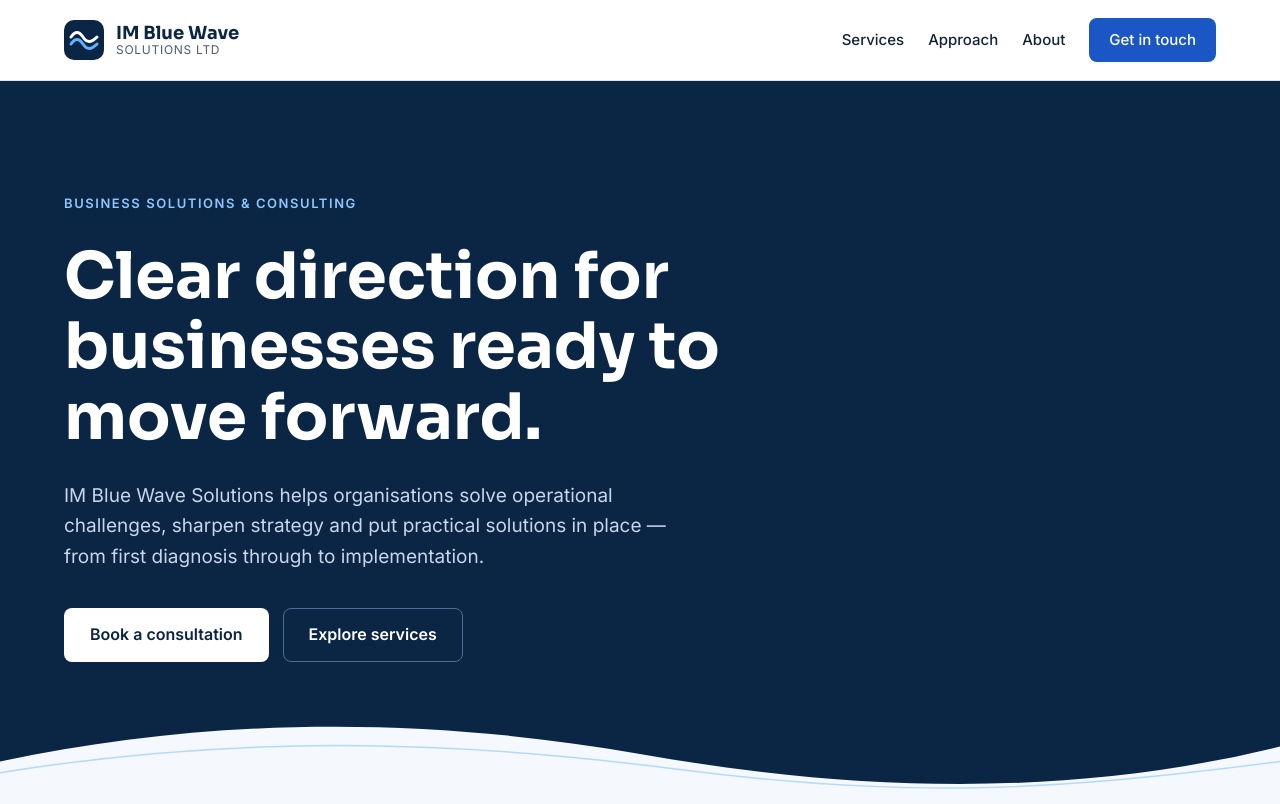
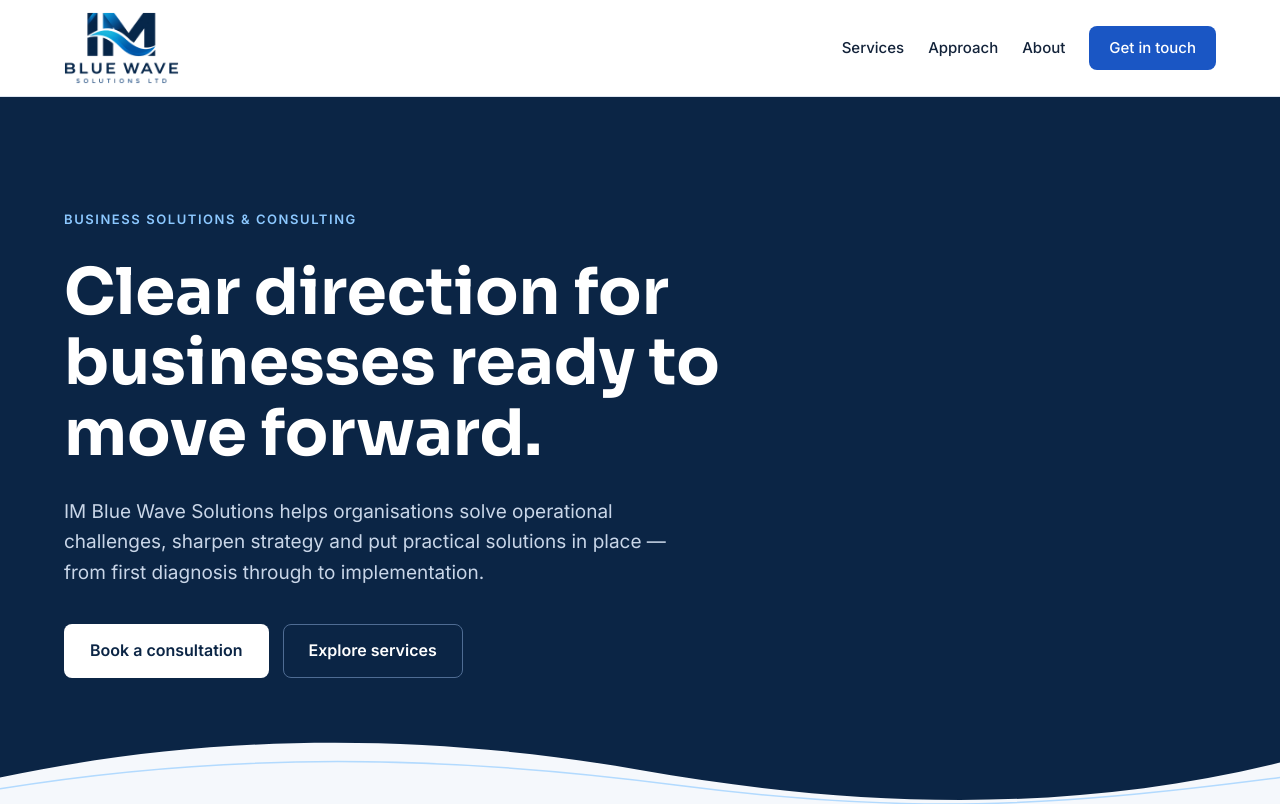
Before and after one commit to imbluewavesolutions-glitch/IM-Blue-Wave-Solutions-Ltd---Website, a plain HTML site: page index.html in a window 1280 px wide. Shown: the top 804 px of the page. Drawn offline with Linux system fonts and the light colour scheme.

Commit message:
Add new logo and favicon

```diff
--- a/index.html
+++ b/index.html
@@ -5,6 +5,7 @@
 <meta name="viewport" content="width=device-width, initial-scale=1">
 <title>IM Blue Wave Solutions Ltd — Business Solutions &amp; Consulting</title>
 <meta name="description" content="IM Blue Wave Solutions Ltd provides business solutions and business consulting from Nicosia, Cyprus.">
+<link rel="icon" type="image/png" href="favicon.png">
 <link rel="preconnect" href="https://fonts.googleapis.com">
 <link rel="preconnect" href="https://fonts.gstatic.com" crossorigin>
 <link href="https://fonts.googleapis.com/css2?family=Sora:wght@500;600;700&family=Inter:wght@400;500;600&display=swap" rel="stylesheet">
@@ -33,11 +34,10 @@ a{color:var(--blue)}a:hover{color:var(--navy)}
 
 /* Header */
 .site-header{background:var(--white);border-bottom:1px solid var(--line)}
-.header-inner{display:flex;flex-wrap:wrap;align-items:center;justify-content:space-between;gap:16px;padding-top:18px;padding-bottom:18px}
+.header-inner{display:flex;flex-wrap:wrap;align-items:center;justify-content:space-between;gap:16px;padding-top:12px;padding-bottom:12px}
 .brand{display:flex;align-items:center;gap:12px;text-decoration:none;color:var(--navy)}
-.brand-text{display:flex;flex-direction:column;line-height:1.15}
-.brand-name{font-family:Sora,sans-serif;font-weight:700;font-size:18px}
-.brand-sub{font-size:12px;color:var(--muted);letter-spacing:.06em;text-transform:uppercase}
+.brand-logo{display:block;height:72px;width:auto}
+@media (max-width:600px){.brand-logo{height:60px}}
 .main-nav{display:flex;flex-wrap:wrap;align-items:center;gap:4px 24px;font-size:15px;font-weight:500}
 .main-nav a{text-decoration:none;color:var(--ink);padding:10px 0}
 .main-nav a:hover{color:var(--blue)}
@@ -128,8 +128,7 @@ a{color:var(--blue)}a:hover{color:var(--navy)}
 <header class="site-header">
   <div class="container header-inner">
     <a href="#top" class="brand">
-      <svg width="40" height="40" viewBox="0 0 40 40" aria-hidden="true"><rect width="40" height="40" rx="10" fill="#0B2545"/><path d="M7 24c4-6 8-6 12 0s8 6 14 0" fill="none" stroke="#5FB4FF" stroke-width="3" stroke-linecap="round"/><path d="M7 17c4-6 8-6 12 0s8 6 14 0" fill="none" stroke="#FFFFFF" stroke-width="3" stroke-linecap="round"/></svg>
-      <span class="brand-text"><span class="brand-name">IM Blue Wave</span><span class="brand-sub">Solutions Ltd</span></span>
+      <img src="logo.png" alt="IM Blue Wave Solutions Ltd" class="brand-logo" width="256" height="160">
     </a>
     <nav class="main-nav" aria-label="Main">
       <a href="#services">Services</a>
```
Also changed, not shown: favicon.png (added), logo.png (added).
